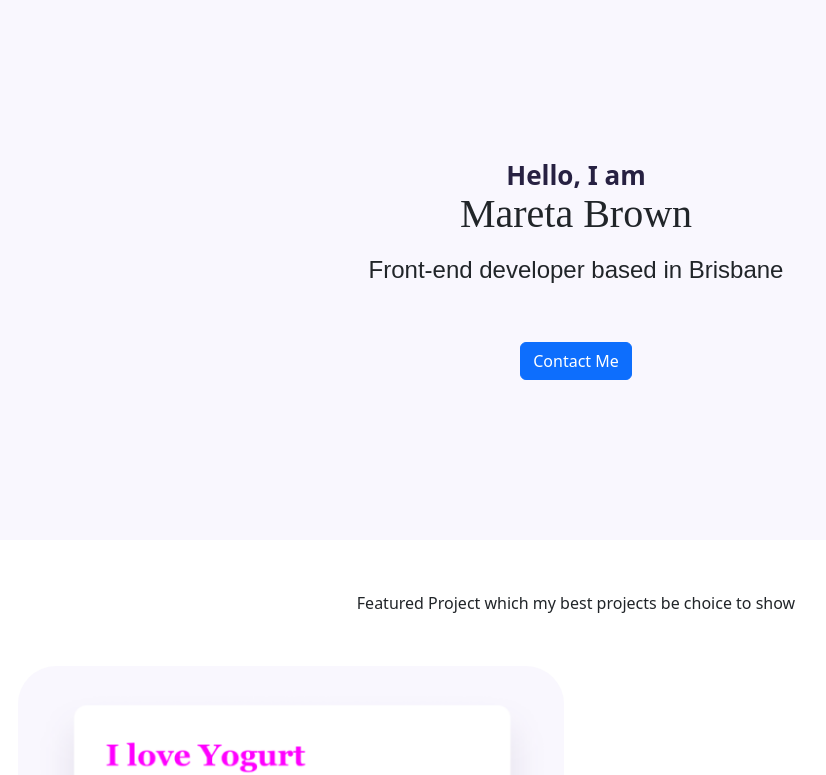
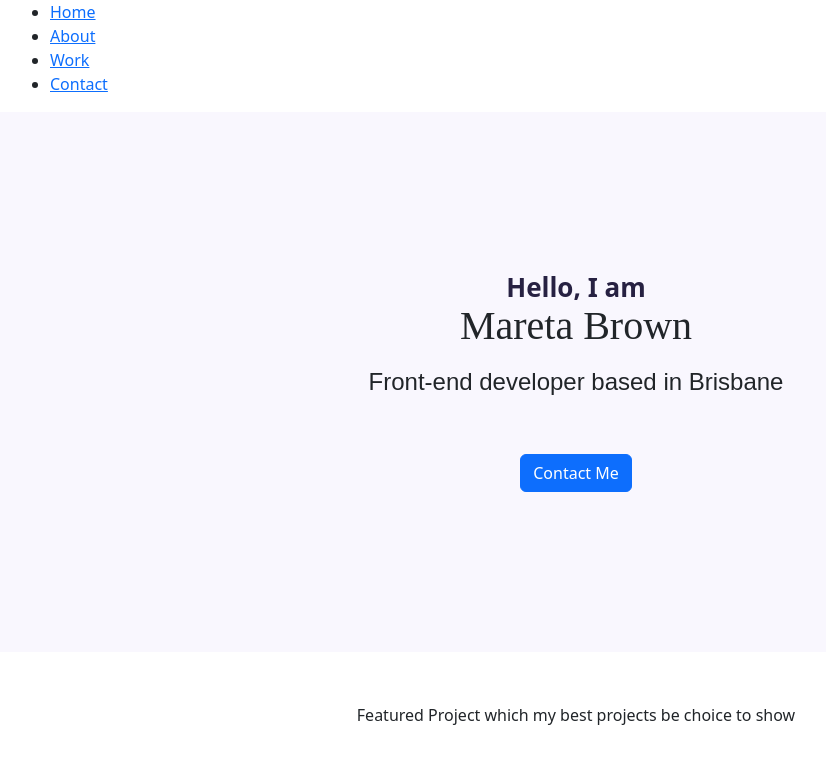
Before and after one commit to maretabrownargus/portfolio, a plain HTML site: page index.html in a window 1280 px wide. Shown: the top 775 px of the page, without its empty margins (64-890 px from the left). Drawn offline with nearby package versions, Linux system fonts and the light colour scheme.

Commit message:
added nav bar to index.html

```diff
--- a/index.html
+++ b/index.html
@@ -28,6 +28,19 @@
     <title>Document</title>
   </head>
   <body>
+     <div class ="container">
+    <nav class="d-flex justify-content-between">
+<ul>
+  <LI class ="active"> <a href="/">Home</a></LI>
+   <LI><a href="/about.html">About</a></LI>
+    <LI><a href="/work.html">Work</a></LI>
+<LI><a href="/contact.html">Contact</a></LI>
+</ul>
+
+    </nav>
+</div>
+
+
     <div class="hero">
       <p>Hello, I am</p>
       <h1>Mareta Brown</h1>
```
